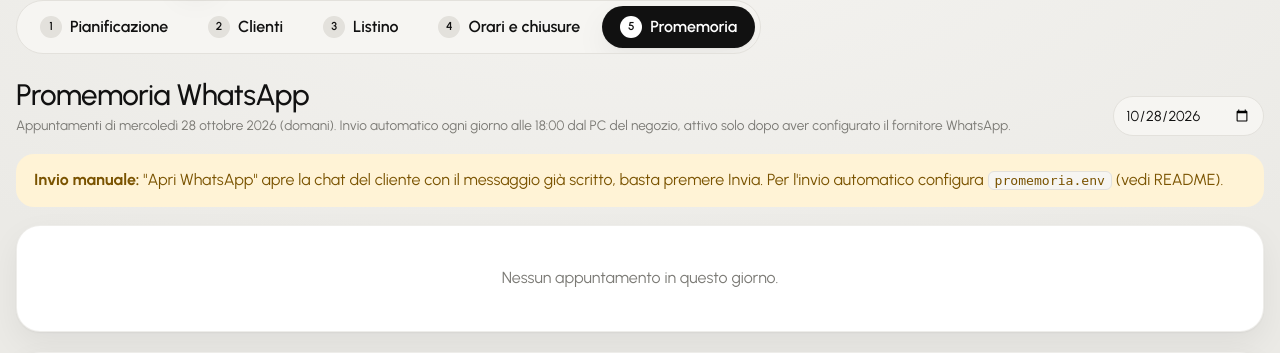
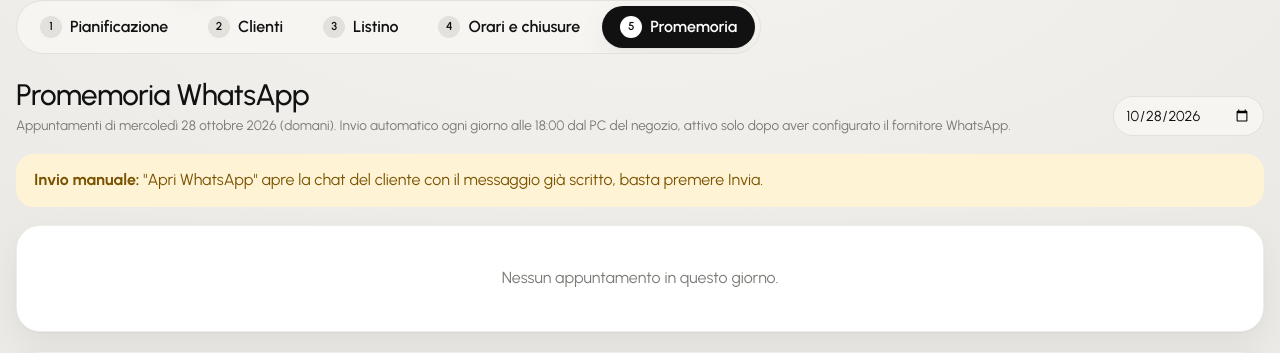
Before and after one commit to TripAndRolla/barber-app, a Flask app: page /admin/promemoria in a window 1280 px wide. Shown: the part 65-418 px from the top of the page. Run offline with Flask 3, Linux system fonts and the light colour scheme; the visitor is signed in with stand-in values (Sample User, id 1).

Commit message:
Aggiornata pagina promemoria e configurato ambiente locale
Co-Authored-By: Claude Opus 5.5 <noreply@anthropic.com>

```diff
--- a/templates/admin/reminders.html
+++ b/templates/admin/reminders.html
@@ -19,7 +19,6 @@
 {% else %}
   <div class="alert alert--warn">
     <strong>Invio manuale:</strong> "Apri WhatsApp" apre la chat del cliente con il messaggio già scritto, basta premere Invia.
-    Per l'invio automatico configura <code>promemoria.env</code> (vedi README).
   </div>
 {% endif %}
 
```
Also changed, not shown: 1 other file.
